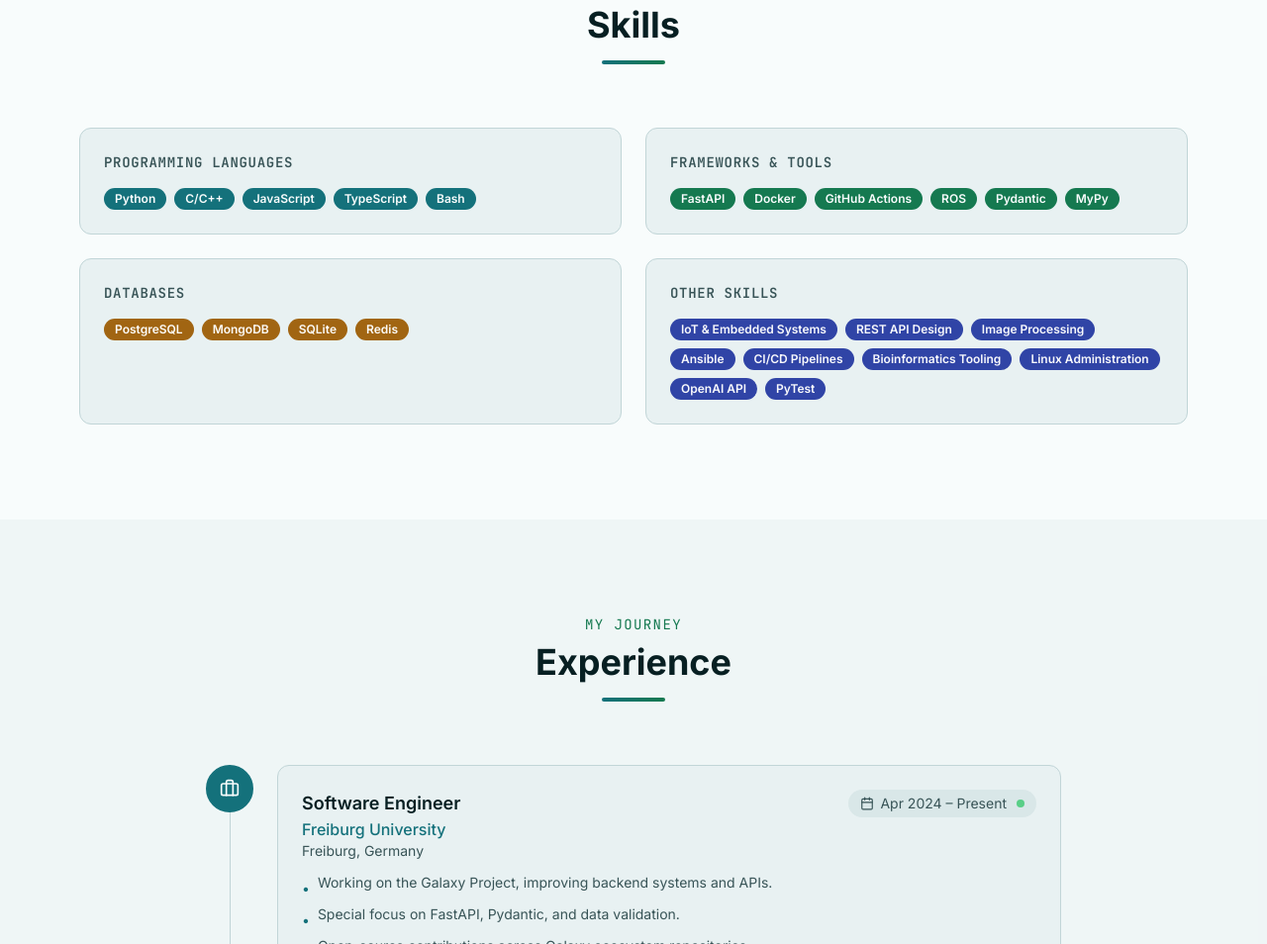
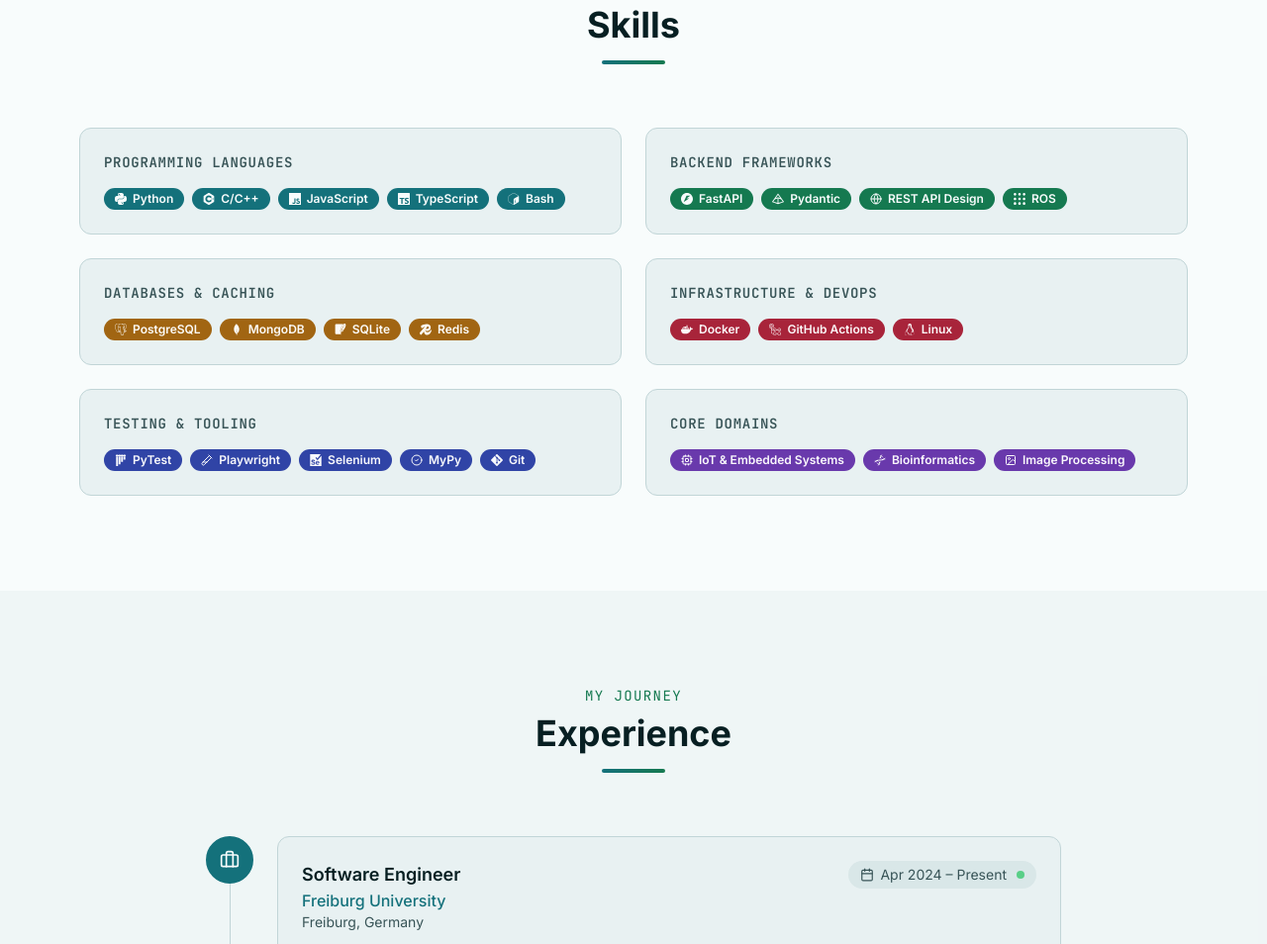
Before and after one commit to arash77/arash77.github.io, an Astro site: page / in a window 1280 px wide. Shown: the part 1604-2558 px from the top of the page at 99% size. Built offline with nearby package versions, Linux system fonts and the light colour scheme; Astro itself is replaced by a stand-in of ours.

Commit message:
feat: add react-icons for skill representation and enhance badge styles

```diff
--- a/package.json
+++ b/package.json
@@ -28,6 +28,7 @@
     "lucide-react": "^0.453.0",
     "react": "^18.3.1",
     "react-dom": "^18.3.1",
+    "react-icons": "^5.6.0",
     "satori": "^0.24.1",
     "tailwind-merge": "^2.5.3",
     "tailwindcss": "^3.4.14",
--- a/src/components/Skills.tsx
+++ b/src/components/Skills.tsx
@@ -4,12 +4,48 @@ import { useEffect, useRef } from 'react';
 import { gsap } from 'gsap';
 import { ScrollTrigger } from 'gsap/ScrollTrigger';
 import { Badge } from './ui/badge';
+import type { IconType } from 'react-icons';
+import {
+  SiPython, SiCplusplus, SiJavascript, SiTypescript, SiGnubash,
+  SiFastapi, SiDocker, SiGithubactions, SiPydantic, SiRos,
+  SiPostgresql, SiMongodb, SiSqlite, SiRedis,
+  SiLinux, SiPytest, SiGit, SiSelenium,
+} from 'react-icons/si';
+import { Cpu, Globe, ImageIcon, Dna, CheckCircle2, TestTube2 } from 'lucide-react';
 
 gsap.registerPlugin(ScrollTrigger);
 
+// Map skill names to icons. Skills without a matching brand icon use a generic Lucide icon.
+const skillIcons: Record<string, IconType | React.ComponentType<React.SVGProps<SVGSVGElement>>> = {
+  'Python': SiPython,
+  'C/C++': SiCplusplus,
+  'JavaScript': SiJavascript,
+  'TypeScript': SiTypescript,
+  'Bash': SiGnubash,
+  'FastAPI': SiFastapi,
+  'Pydantic': SiPydantic,
+  'REST API Design': Globe,
+  'ROS': SiRos,
+  'PostgreSQL': SiPostgresql,
+  'MongoDB': SiMongodb,
+  'SQLite': SiSqlite,
+  'Redis': SiRedis,
+  'Docker': SiDocker,
+  'GitHub Actions': SiGithubactions,
+  'Linux': SiLinux,
+  'PyTest': SiPytest,
+  'MyPy': CheckCircle2,
+  'Git': SiGit,
+  'Playwright': TestTube2,
+  'Selenium': SiSelenium,
+  'IoT & Embedded Systems': Cpu,
+  'Bioinformatics': Dna,
+  'Image Processing': ImageIcon,
+};
+
 interface SkillCategory {
   title: string;
-  color: 'default' | 'secondary' | 'amber' | 'indigo';
+  color: 'default' | 'secondary' | 'amber' | 'rose' | 'indigo' | 'violet';
   skills: string[];
 }
 
@@ -20,19 +56,29 @@ const skillCategories: SkillCategory[] = [
     skills: ['Python', 'C/C++', 'JavaScript', 'TypeScript', 'Bash'],
   },
   {
-    title: 'Frameworks & Tools',
+    title: 'Backend Frameworks',
     color: 'secondary',
-    skills: ['FastAPI', 'Docker', 'GitHub Actions', 'ROS', 'Pydantic', 'MyPy'],
+    skills: ['FastAPI', 'Pydantic', 'REST API Design', 'ROS'],
   },
   {
-    title: 'Databases',
+    title: 'Databases & Caching',
     color: 'amber',
     skills: ['PostgreSQL', 'MongoDB', 'SQLite', 'Redis'],
   },
   {
-    title: 'Other Skills',
+    title: 'Infrastructure & DevOps',
+    color: 'rose',
+    skills: ['Docker', 'GitHub Actions', 'Linux'],
+  },
+  {
+    title: 'Testing & Tooling',
     color: 'indigo',
-    skills: ['IoT & Embedded Systems', 'REST API Design', 'Image Processing', 'Ansible', 'CI/CD Pipelines', 'Bioinformatics Tooling', 'Linux Administration', 'OpenAI API', 'PyTest'],
+    skills: ['PyTest', 'Playwright', 'Selenium', 'MyPy', 'Git'],
+  },
+  {
+    title: 'Core Domains',
+    color: 'violet',
+    skills: ['IoT & Embedded Systems', 'Bioinformatics', 'Image Processing'],
   },
 ];
 
@@ -79,25 +125,33 @@ export default function Skills() {
         </div>
 
         <div className="grid sm:grid-cols-2 gap-6">
-          {skillCategories.map(({ title, color, skills }) => (
+          {skillCategories.map(({ title, color, skills }, index) => (
             <div
               key={title}
               style={{ opacity: 0 }}
-              className="skill-card p-6 rounded-xl border border-border bg-card hover:border-primary/30 transition-all hover:shadow-md"
+              className={`skill-card p-6 rounded-xl border border-border bg-card hover:border-primary/30 transition-all hover:shadow-md${
+                index === skillCategories.length - 1 && skillCategories.length % 2 === 1
+                  ? ' sm:col-span-2'
+                  : ''
+              }`}
                          >
               <h3 className="text-sm font-mono font-semibold text-muted-foreground uppercase tracking-wider mb-4">
                 {title}
               </h3>
               <div className="flex flex-wrap gap-2">
-                {skills.map((skill) => (
+                {skills.map((skill) => {
+                  const Icon = skillIcons[skill];
+                  return (
                     <Badge
                       key={skill}
                       variant={color}
-                    className="cursor-default hover:scale-105 transition-transform text-xs"
+                      className="cursor-default hover:scale-105 transition-transform text-xs gap-1.5"
                     >
+                      {Icon && <Icon className="w-3 h-3 shrink-0" aria-hidden="true" />}
                       {skill}
                     </Badge>
-                ))}
+                  );
+                })}
               </div>
             </div>
           ))}
--- a/src/components/ui/badge.tsx
+++ b/src/components/ui/badge.tsx
@@ -17,6 +17,8 @@ const badgeVariants = cva(
         muted: 'border-transparent bg-muted text-muted-foreground',
         amber: 'border-transparent bg-amber text-amber-foreground hover:bg-amber',
         indigo: 'border-transparent bg-indigo text-indigo-foreground hover:bg-indigo',
+        rose: 'border-transparent bg-rose text-rose-foreground hover:bg-rose',
+        violet: 'border-transparent bg-violet text-violet-foreground hover:bg-violet',
       },
     },
     defaultVariants: {
--- a/src/styles/global.css
+++ b/src/styles/global.css
@@ -18,6 +18,10 @@
     --amber-foreground: 40 40% 98%;
     --indigo: 230 55% 42%;
     --indigo-foreground: 230 40% 98%;
+    --rose: 350 65% 40%;
+    --rose-foreground: 350 40% 98%;
+    --violet: 265 50% 45%;
+    --violet-foreground: 265 40% 98%;
     --muted: 186 25% 88%;
     --muted-foreground: 186 22% 28%;
     --accent: 186 25% 88%;
@@ -45,6 +49,10 @@
     --amber-foreground: 35 65% 8%;
     --indigo: 230 55% 65%;
     --indigo-foreground: 230 65% 8%;
+    --rose: 350 60% 62%;
+    --rose-foreground: 350 65% 8%;
+    --violet: 265 55% 68%;
+    --violet-foreground: 265 65% 8%;
     --muted: 186 38% 14%;
     --muted-foreground: 186 16% 72%;
     --accent: 186 38% 14%;
--- a/tailwind.config.mjs
+++ b/tailwind.config.mjs
@@ -55,6 +55,14 @@ export default {
         indigo: {
           DEFAULT: 'hsl(var(--indigo))',
           foreground: 'hsl(var(--indigo-foreground))',
+        },
+        rose: {
+          DEFAULT: 'hsl(var(--rose))',
+          foreground: 'hsl(var(--rose-foreground))',
+        },
+        violet: {
+          DEFAULT: 'hsl(var(--violet))',
+          foreground: 'hsl(var(--violet-foreground))',
         },
       },
       borderRadius: {
```
Also changed, not shown: pnpm-lock.yaml. Lines whose indentation alone changed are shown as unchanged.
